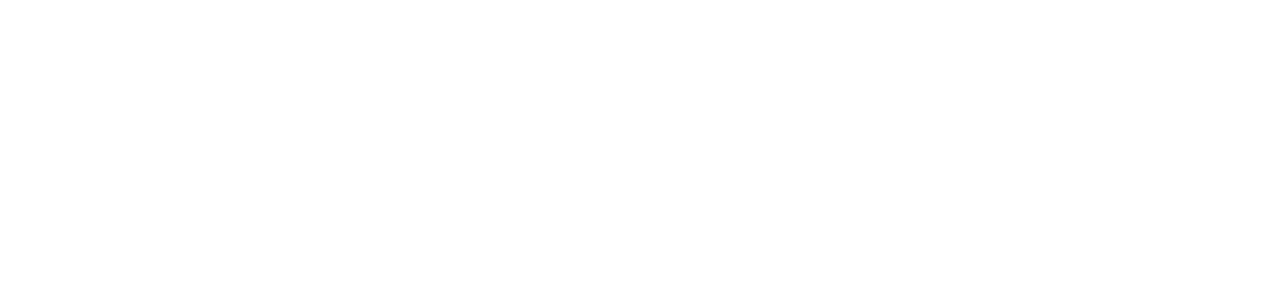
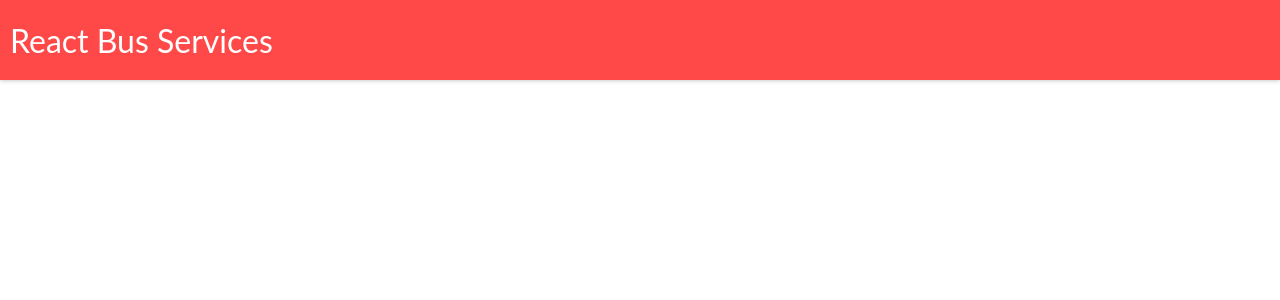
Before and after one commit to PrashantNaikHC/React-bus-booking-client, a React (Create React App) app: page / in a window 1280 px wide. Shown: the top 300 px of the page. Built offline with nearby package versions, Linux system fonts and the light colour scheme.

Commit message:
Add NavBar component

```diff
--- a/src/App.js
+++ b/src/App.js
@@ -1,9 +1,12 @@
-import logo from './logo.svg';
-import './App.css';
+import "./App.css";
+import NavBar from "./components/NavBar/NavBar";
 
 function App() {
   return (
     <div className="App">
+      <div>
+        <NavBar/>
+      </div>
     </div>
   );
 }
--- /dev/null
+++ b/src/components/NavBar/NavBar.js
@@ -0,0 +1,13 @@
+import React from "react";
+import { Link } from "react-router-dom";
+import classes from "./NavBar.module.css";
+
+const NavBar = (props) => {
+  return (
+    <header className={classes.header}>
+      <div className={classes.logo}>React Bus Services</div>
+    </header>
+  );
+};
+
+export default NavBar;
--- /dev/null
+++ b/src/components/NavBar/NavBar.module.css
@@ -0,0 +1,17 @@
+.header {
+  width: 100%;
+  height: 5rem;
+  background-color: rgba(255, 0, 0, 0.712);
+  box-shadow: 0 1px 4px rgba(0, 0, 0, 0.2);
+  display: flex;
+  justify-content: space-between;
+  align-items: center;
+}
+
+.logo {
+  font-family: "Lato", sans-serif;
+  font-size: 2rem;
+  color: white;
+  margin: 10px;
+  text-decoration: none;
+}
```
